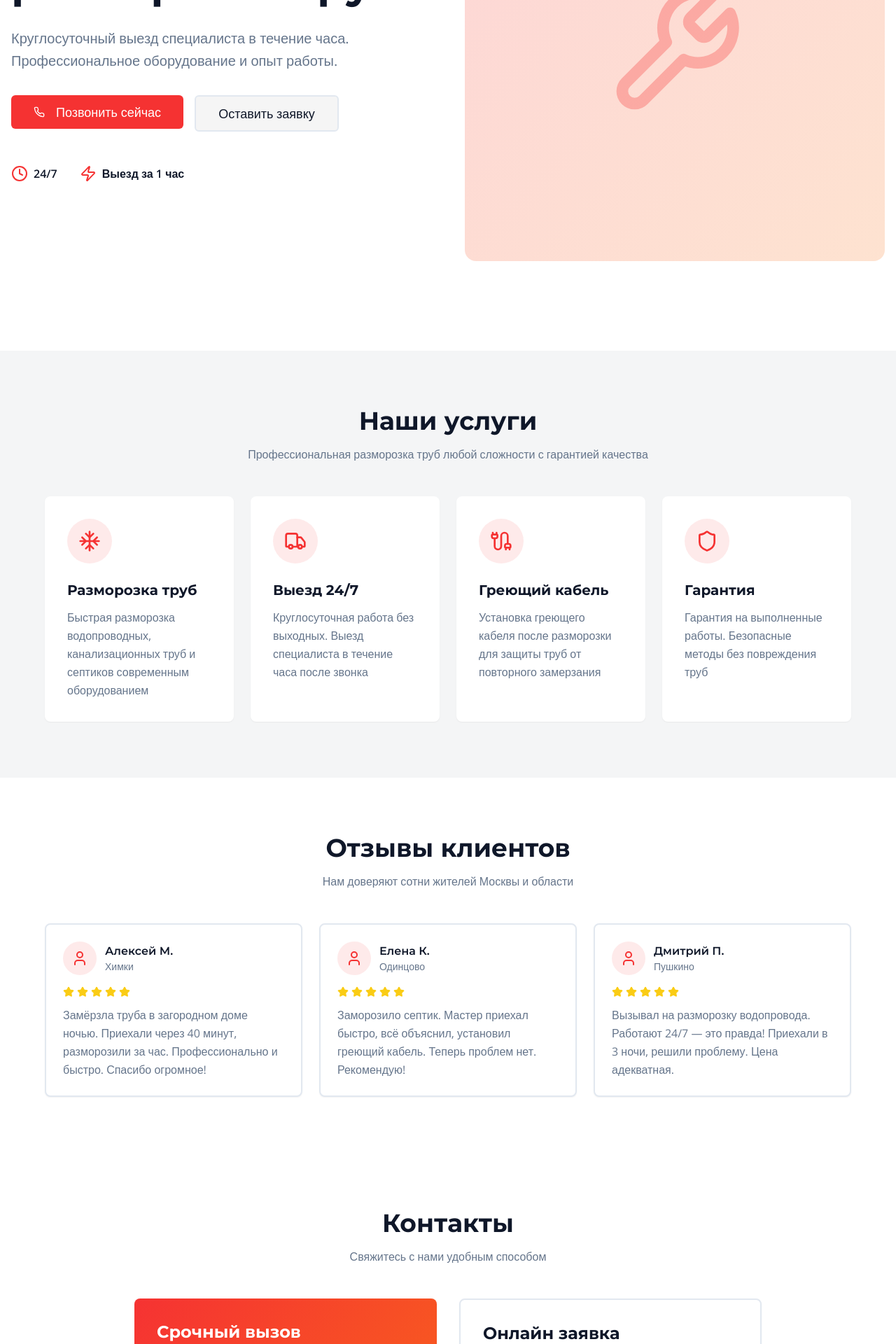
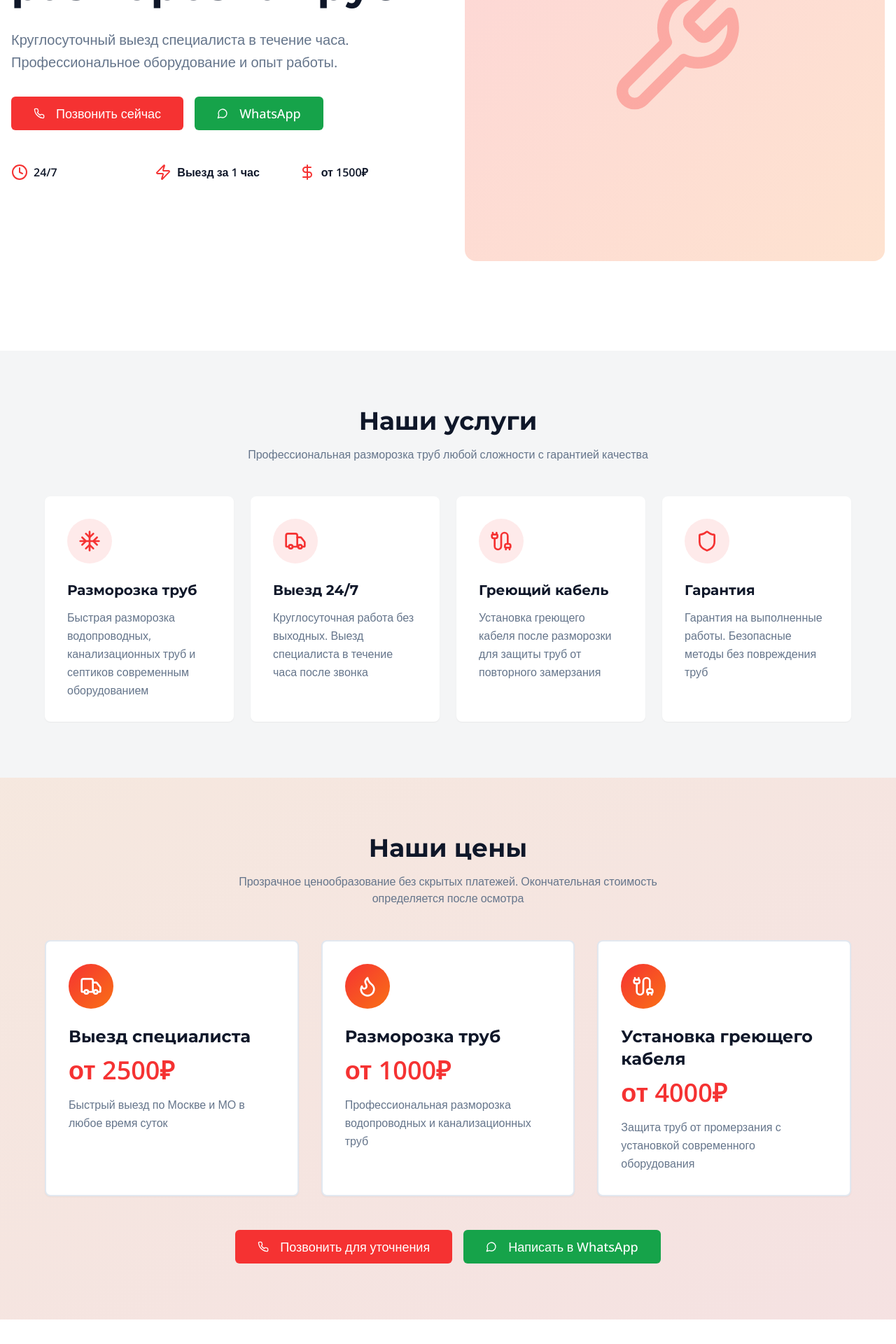
Before and after one commit to pr-poehali-dev/pipe-thawing-website, a React (Vite) app: page / in a window 1280 px wide. Shown: the part 420-2340 px from the top of the page at 70% size. Built offline with nearby package versions, Linux system fonts and the light colour scheme.

Commit message:
feat: WhatsApp кнопка и обновление шапки сайта

```diff
--- a/src/components/sections/ContactsSection.tsx
+++ b/src/components/sections/ContactsSection.tsx
@@ -32,14 +32,24 @@ const ContactsSection = () => {
                 <span>Выезд по Москве и Московской области</span>
               </div>
             </div>
+            <div className="space-y-3 mt-8">
               <Button
                 size="lg"
-              className="w-full mt-8 bg-white text-primary hover:bg-white/90 font-semibold"
+                className="w-full bg-white text-primary hover:bg-white/90 font-semibold"
                 onClick={() => window.location.href = 'tel:+79773211115'}
               >
                 <Icon name="Phone" className="mr-2" size={20} />
                 Позвонить
               </Button>
+              <Button
+                size="lg"
+                className="w-full bg-green-600 hover:bg-green-700 text-white font-semibold"
+                onClick={() => window.open('https://wa.me/79773211115', '_blank')}
+              >
+                <Icon name="MessageCircle" className="mr-2" size={20} />
+                Написать в WhatsApp
+              </Button>
+            </div>
           </Card>
 
           <Card className="p-8 border-2 bg-white">
--- a/src/components/sections/HeroSection.tsx
+++ b/src/components/sections/HeroSection.tsx
@@ -24,14 +24,14 @@ const HeroSection = () => {
               </Button>
               <Button
                 size="lg"
-                variant="outline"
-                className="text-lg px-8 py-6 border-2"
-                onClick={() => document.getElementById('contacts')?.scrollIntoView({ behavior: 'smooth' })}
+                className="text-lg px-8 py-6 bg-green-600 hover:bg-green-700 text-white"
+                onClick={() => window.open('https://wa.me/79773211115', '_blank')}
               >
-                Оставить заявку
+                <Icon name="MessageCircle" className="mr-2" size={24} />
+                WhatsApp
               </Button>
             </div>
-            <div className="flex items-center gap-8 pt-4">
+            <div className="grid grid-cols-2 sm:grid-cols-3 gap-4 pt-4">
               <div className="flex items-center gap-2">
                 <Icon name="Clock" className="text-primary" size={24} />
                 <span className="font-semibold">24/7</span>
@@ -39,6 +39,10 @@ const HeroSection = () => {
               <div className="flex items-center gap-2">
                 <Icon name="Zap" className="text-primary" size={24} />
                 <span className="font-semibold">Выезд за 1 час</span>
+              </div>
+              <div className="flex items-center gap-2">
+                <Icon name="DollarSign" className="text-primary" size={24} />
+                <span className="font-semibold">от 1500₽</span>
               </div>
             </div>
           </div>
--- /dev/null
+++ b/src/components/sections/PricingSection.tsx
@@ -0,0 +1,84 @@
+import { Card } from "@/components/ui/card";
+import Icon from "@/components/ui/icon";
+import { Button } from "@/components/ui/button";
+
+const PricingSection = () => {
+  const prices = [
+    {
+      icon: "Truck",
+      title: "Выезд специалиста",
+      price: "от 2500₽",
+      description: "Быстрый выезд по Москве и МО в любое время суток"
+    },
+    {
+      icon: "Flame",
+      title: "Разморозка труб",
+      price: "от 1000₽",
+      description: "Профессиональная разморозка водопроводных и канализационных труб"
+    },
+    {
+      icon: "Cable",
+      title: "Установка греющего кабеля",
+      price: "от 4000₽",
+      description: "Защита труб от промерзания с установкой современного оборудования"
+    }
+  ];
+
+  return (
+    <section id="pricing" className="py-20 bg-gradient-to-br from-accent/10 to-primary/10">
+      <div className="container mx-auto px-4">
+        <h2 className="font-heading font-bold text-4xl text-center mb-4 text-secondary">
+          Наши цены
+        </h2>
+        <p className="text-center text-muted-foreground mb-12 max-w-2xl mx-auto">
+          Прозрачное ценообразование без скрытых платежей. Окончательная стоимость определяется после осмотра
+        </p>
+
+        <div className="grid md:grid-cols-3 gap-8 max-w-6xl mx-auto mb-12">
+          {prices.map((item, index) => (
+            <Card
+              key={index}
+              className="p-8 bg-white hover:shadow-xl transition-all duration-300 border-2 hover:border-primary"
+            >
+              <div className="mb-6 w-16 h-16 rounded-full bg-gradient-to-br from-primary to-accent flex items-center justify-center">
+                <Icon name={item.icon as any} size={32} className="text-white" />
+              </div>
+              <h3 className="font-heading font-bold text-2xl mb-3 text-secondary">
+                {item.title}
+              </h3>
+              <div className="text-4xl font-bold text-primary mb-4">
+                {item.price}
+              </div>
+              <p className="text-muted-foreground leading-relaxed">
+                {item.description}
+              </p>
+            </Card>
+          ))}
+        </div>
+
+        <div className="text-center">
+          <div className="inline-flex flex-col sm:flex-row gap-4">
+            <Button
+              size="lg"
+              className="text-lg px-8 py-6 bg-primary hover:bg-primary/90"
+              onClick={() => window.location.href = 'tel:+79773211115'}
+            >
+              <Icon name="Phone" className="mr-2" size={24} />
+              Позвонить для уточнения
+            </Button>
+            <Button
+              size="lg"
+              className="text-lg px-8 py-6 bg-green-600 hover:bg-green-700 text-white"
+              onClick={() => window.open('https://wa.me/79773211115', '_blank')}
+            >
+              <Icon name="MessageCircle" className="mr-2" size={24} />
+              Написать в WhatsApp
+            </Button>
+          </div>
+        </div>
+      </div>
+    </section>
+  );
+};
+
+export default PricingSection;
--- a/src/pages/Index.tsx
+++ b/src/pages/Index.tsx
@@ -1,6 +1,7 @@
 import Header from "@/components/sections/Header";
 import HeroSection from "@/components/sections/HeroSection";
 import ServicesSection from "@/components/sections/ServicesSection";
+import PricingSection from "@/components/sections/PricingSection";
 import ReviewsSection from "@/components/sections/ReviewsSection";
 import ContactsSection from "@/components/sections/ContactsSection";
 import GeographySection from "@/components/sections/GeographySection";
@@ -12,6 +13,7 @@ const Index = () => {
       <Header />
       <HeroSection />
       <ServicesSection />
+      <PricingSection />
       <ReviewsSection />
       <ContactsSection />
       <GeographySection />
```
Lines whose indentation alone changed are shown as unchanged.
